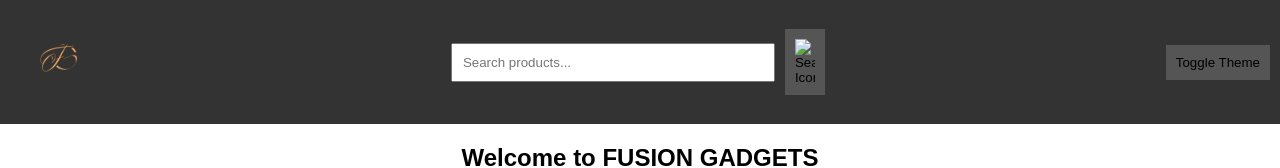
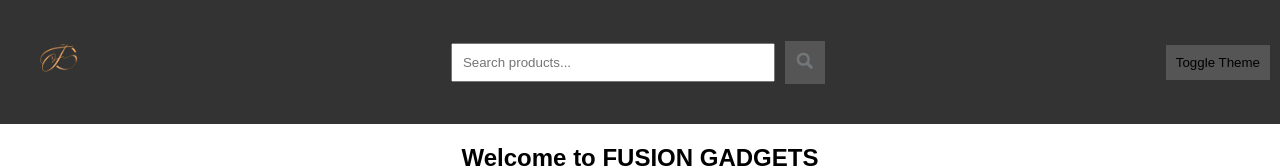
Before and after one commit to wamiq271801/FUSION-GADGETS, a plain HTML site: page index.html in a window 1280 px wide. Shown: the top 168 px of the page. Drawn offline with Linux system fonts and the light colour scheme.

Commit message:
index.html

```diff
--- a/index.html
+++ b/index.html
@@ -14,7 +14,7 @@
         </div>
         <div class="search-container">
             <input type="text" id="search" placeholder="Search products...">
-            <button class="search-button"><img src="images/search-icon.png" alt="Search Icon"></button>
+            <button class="search-button"><img src="https://raw.githubusercontent.com/wamiq271801/FUSION-GADGETS/refs/heads/main/search-icon-png-4.png" alt="Search Icon"></button>
             <div class="suggestions" id="suggestions"></div>
         </div>
         <button id="theme-toggle" class="theme-toggle">Toggle Theme</button>
```
